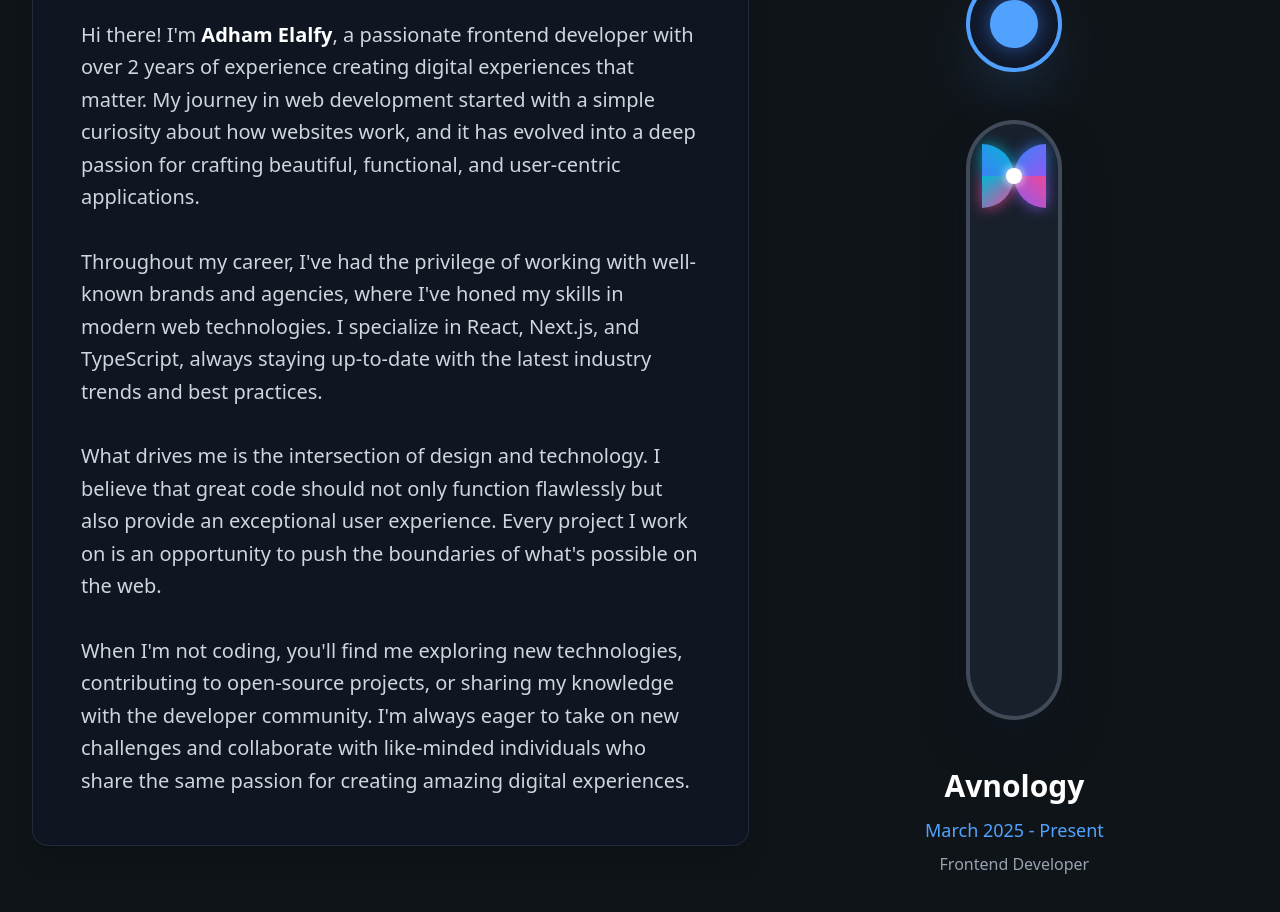
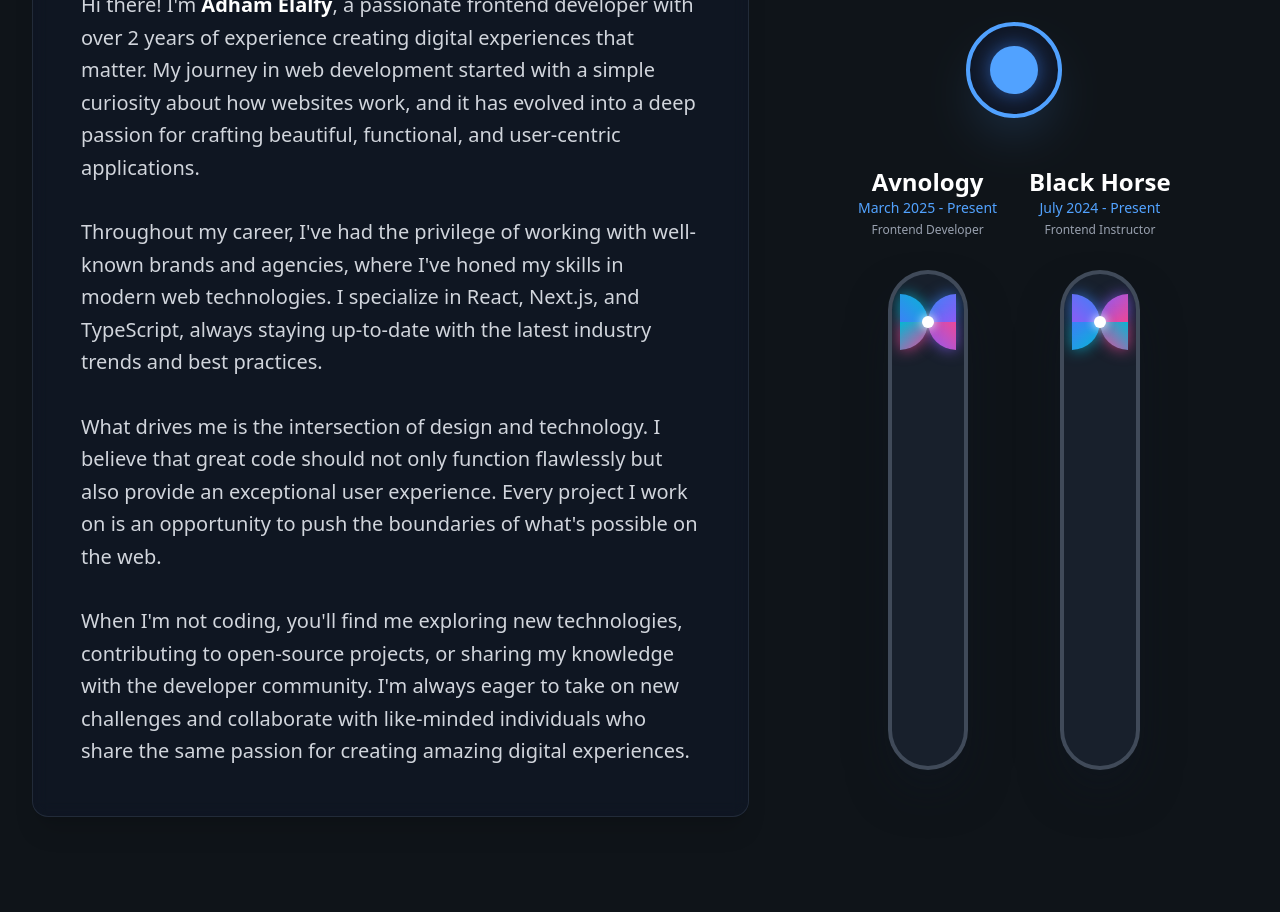
Before and after one commit to adhamalfy/Alfy-Portfolio, a Next.js app: page / in a window 1280 px wide. Shown: the part 1240-2152 px from the top of the page. Built offline with nearby package versions, Linux system fonts and the light colour scheme.

Commit message:
feat: Update ExperienceTimeline component with enhanced layout and animations

```diff
--- a/src/components/sections/About.tsx
+++ b/src/components/sections/About.tsx
@@ -178,9 +178,8 @@ const ExperienceTimeline = () => {
   });
     // Transform scroll progress to tube fill percentage (0% to 100%)
   const tubeProgress = useTransform(scrollYProgress, [0, 1], ["0%", "100%"]);
-
     // Transform scroll progress to move the spinner from top to bottom with the filling
-  const spinnerPosition = useTransform(scrollYProgress, [0, 1], [20, 550]);
+  const spinnerPosition = useTransform(scrollYProgress, [0, 1], [20, 450]);
 
   // Transform scroll progress to rotate the spinner with scroll
   const spinnerRotation = useTransform(scrollYProgress, [0, 1], [0, 720]); // 2 full rotations
@@ -240,16 +239,44 @@ const ExperienceTimeline = () => {
               }}
             />
           </div>
-        </motion.div>        {/* Extra Large Vertical Tube with scroll-based filling from top to bottom */}        <div className="relative flex flex-col items-center">
-          {/* Outer tube - extra large and prominent */}
+        </motion.div>        {/* Dual Timeline Container - Two tubes side by side */}
+        <div className="relative flex flex-row items-start justify-center gap-8">
+
+          {/* Avnology Timeline */}
+          <div className="flex flex-col items-center">
+            {/* Avnology Header */}
+            <motion.div
+              className="text-center mb-8"
+              initial={{ opacity: 0, y: 20 }}
+              animate={isInView ? { opacity: 1, y: 0 } : { opacity: 0, y: 20 }}
+              transition={{ duration: 0.6, delay: 1.2 }}
+            >
+              <h4 className={`text-xl md:text-2xl font-bold ${
+                theme === 'dark' ? 'text-white' : 'text-gray-900'
+              }`}>
+                Avnology
+              </h4>
+              <p className={`text-sm font-medium ${
+                theme === 'dark' ? 'text-blue-400' : 'text-blue-600'
+              }`}>
+                March 2025 - Present
+              </p>
+              <p className={`text-xs mt-1 ${
+                theme === 'dark' ? 'text-gray-400' : 'text-gray-600'
+              }`}>
+                Frontend Developer
+              </p>
+            </motion.div>
+
+            {/* Avnology Tube */}
             <div
               ref={tubeRef}
-            className={`relative w-24 h-[600px] rounded-full border-4 shadow-2xl overflow-hidden ${
+              className={`relative w-20 h-[500px] rounded-full border-4 shadow-2xl overflow-hidden ${
                 theme === 'dark'
                   ? 'border-gray-600/80 bg-gray-800/60 shadow-gray-900/50'
                   : 'border-gray-300 bg-gray-100/60 shadow-gray-300/30'
               }`}>
-            {/* Scroll-based inner filling from top to bottom - matching Hero section gradients */}
+              {/* Scroll-based inner filling from top to bottom */}
               <motion.div
                 className={`absolute top-0 left-0 right-0 rounded-full ${
                   theme === 'dark'
@@ -261,16 +288,18 @@ const ExperienceTimeline = () => {
                   maxHeight: '100%',
                   transformOrigin: 'top',
                   boxShadow: theme === 'dark'
-                  ? 'inset 0 0 30px rgba(59, 130, 246, 0.4)'
-                  : 'inset 0 0 30px rgba(59, 130, 246, 0.3)'
+                    ? 'inset 0 0 20px rgba(59, 130, 246, 0.4)'
+                    : 'inset 0 0 20px rgba(59, 130, 246, 0.3)'
                 }}
-            />            {/* Enhanced CSS Pinwheel Spinner - inside tube, perfectly centered with scroll rotation */}
+              />
+
+              {/* Spinner for Avnology */}
               <motion.div
                 ref={spinnerRef}
-              className="absolute w-16 h-16 z-20"
+                className="absolute w-14 h-14 z-20"
                 style={{
                   top: spinnerPosition,
-                left: 'calc(50% - 32px)',
+                  left: 'calc(50% - 28px)',
                   transform: 'none',
                   rotate: spinnerRotation
                 }}
@@ -281,7 +310,7 @@ const ExperienceTimeline = () => {
                 <div className="relative w-full h-full">
                   {/* Top-right petal */}
                   <div
-                  className="absolute top-0 right-0 w-8 h-8 rounded-tl-full"
+                    className="absolute top-0 right-0 w-7 h-7 rounded-tl-full"
                     style={{
                       background: 'linear-gradient(135deg, #3b82f6, #8b5cf6)',
                       transformOrigin: 'bottom left',
@@ -290,7 +319,7 @@ const ExperienceTimeline = () => {
                   />
                   {/* Bottom-right petal */}
                   <div
-                  className="absolute bottom-0 right-0 w-8 h-8 rounded-bl-full"
+                    className="absolute bottom-0 right-0 w-7 h-7 rounded-bl-full"
                     style={{
                       background: 'linear-gradient(45deg, #8b5cf6, #ec4899)',
                       transformOrigin: 'top left',
@@ -299,7 +328,7 @@ const ExperienceTimeline = () => {
                   />
                   {/* Bottom-left petal */}
                   <div
-                  className="absolute bottom-0 left-0 w-8 h-8 rounded-br-full"
+                    className="absolute bottom-0 left-0 w-7 h-7 rounded-br-full"
                     style={{
                       background: 'linear-gradient(315deg, #ec4899, #06b6d4)',
                       transformOrigin: 'top right',
@@ -308,7 +337,7 @@ const ExperienceTimeline = () => {
                   />
                   {/* Top-left petal */}
                   <div
-                  className="absolute top-0 left-0 w-8 h-8 rounded-tr-full"
+                    className="absolute top-0 left-0 w-7 h-7 rounded-tr-full"
                     style={{
                       background: 'linear-gradient(225deg, #06b6d4, #3b82f6)',
                       transformOrigin: 'bottom right',
@@ -317,52 +346,127 @@ const ExperienceTimeline = () => {
                   />
                   {/* Center dot */}
                   <div
-                  className="absolute top-1/2 left-1/2 transform -translate-x-1/2 -translate-y-1/2 w-4 h-4 rounded-full bg-white"
+                    className="absolute top-1/2 left-1/2 transform -translate-x-1/2 -translate-y-1/2 w-3 h-3 rounded-full bg-white"
                     style={{
                       boxShadow: '0 0 10px rgba(255, 255, 255, 1)'
                     }}
                   />
                 </div>
               </motion.div>
+            </div>
+          </div>
 
-            {/* Enhanced shimmer effect */}
+          {/* Black Horse Timeline */}
+          <div className="flex flex-col items-center">
+            {/* Black Horse Header */}
             <motion.div
-              className="absolute inset-0 bg-gradient-to-t from-transparent via-white/30 to-transparent"
-              animate={isInView ? {
-                y: ['100%', '-100%']
-              } : {}}
-              transition={{
-                duration: 3,
-                delay: 1,
-                ease: "easeInOut",
-                repeat: Infinity,
-                repeatDelay: 2
-              }}
-            />          </div>
-
-          {/* Company Info - enhanced styling */}
-          <motion.div
-            className="mt-12 text-center"
+              className="text-center mb-8"
               initial={{ opacity: 0, y: 20 }}
               animate={isInView ? { opacity: 1, y: 0 } : { opacity: 0, y: 20 }}
-            transition={{ duration: 0.6, delay: 1.5 }}
+              transition={{ duration: 0.6, delay: 1.4 }}
             >
-            <h4 className={`text-2xl md:text-3xl font-bold mb-3 ${
+              <h4 className={`text-xl md:text-2xl font-bold ${
                 theme === 'dark' ? 'text-white' : 'text-gray-900'
               }`}>
-              Avnology
+                Black Horse
               </h4>
-            <p className={`text-lg font-medium ${
+              <p className={`text-sm font-medium ${
                 theme === 'dark' ? 'text-blue-400' : 'text-blue-600'
               }`}>
-              March 2025 - Present
+                July 2024 - Present
               </p>
-            <p className={`text-base mt-2 ${
+              <p className={`text-xs mt-1 ${
                 theme === 'dark' ? 'text-gray-400' : 'text-gray-600'
               }`}>
-              Frontend Developer
+                Frontend Instructor
               </p>
             </motion.div>
+
+            {/* Black Horse Tube */}
+            <div
+              className={`relative w-20 h-[500px] rounded-full border-4 shadow-2xl overflow-hidden ${
+                theme === 'dark'
+                  ? 'border-gray-600/80 bg-gray-800/60 shadow-gray-900/50'
+                  : 'border-gray-300 bg-gray-100/60 shadow-gray-300/30'
+              }`}>
+              {/* Scroll-based inner filling from top to bottom */}
+              <motion.div
+                className={`absolute top-0 left-0 right-0 rounded-full ${
+                  theme === 'dark'
+                    ? 'bg-gradient-to-b from-purple-500 via-pink-400 to-blue-400'
+                    : 'bg-gradient-to-b from-purple-600 via-pink-500 to-blue-500'
+                }`}
+                style={{
+                  height: tubeProgress,
+                  maxHeight: '100%',
+                  transformOrigin: 'top',
+                  boxShadow: theme === 'dark'
+                    ? 'inset 0 0 20px rgba(147, 51, 234, 0.4)'
+                    : 'inset 0 0 20px rgba(147, 51, 234, 0.3)'
+                }}
+              />
+
+              {/* Spinner for Black Horse */}
+              <motion.div
+                className="absolute w-14 h-14 z-20"
+                style={{
+                  top: spinnerPosition,
+                  left: 'calc(50% - 28px)',
+                  transform: 'none',
+                  rotate: spinnerRotation
+                }}
+                initial={{ opacity: 1, scale: 1 }}
+                animate={{ opacity: 1, scale: 1 }}
+                transition={{ duration: 0.5 }}
+              >
+                <div className="relative w-full h-full">
+                  {/* Top-right petal */}
+                  <div
+                    className="absolute top-0 right-0 w-7 h-7 rounded-tl-full"
+                    style={{
+                      background: 'linear-gradient(135deg, #8b5cf6, #ec4899)',
+                      transformOrigin: 'bottom left',
+                      boxShadow: '0 0 15px rgba(139, 92, 246, 0.8)'
+                    }}
+                  />
+                  {/* Bottom-right petal */}
+                  <div
+                    className="absolute bottom-0 right-0 w-7 h-7 rounded-bl-full"
+                    style={{
+                      background: 'linear-gradient(45deg, #ec4899, #06b6d4)',
+                      transformOrigin: 'top left',
+                      boxShadow: '0 0 15px rgba(236, 72, 153, 0.8)'
+                    }}
+                  />
+                  {/* Bottom-left petal */}
+                  <div
+                    className="absolute bottom-0 left-0 w-7 h-7 rounded-br-full"
+                    style={{
+                      background: 'linear-gradient(315deg, #06b6d4, #3b82f6)',
+                      transformOrigin: 'top right',
+                      boxShadow: '0 0 15px rgba(6, 182, 212, 0.8)'
+                    }}
+                  />
+                  {/* Top-left petal */}
+                  <div
+                    className="absolute top-0 left-0 w-7 h-7 rounded-tr-full"
+                    style={{
+                      background: 'linear-gradient(225deg, #3b82f6, #8b5cf6)',
+                      transformOrigin: 'bottom right',
+                      boxShadow: '0 0 15px rgba(59, 130, 246, 0.8)'
+                    }}
+                  />
+                  {/* Center dot */}
+                  <div
+                    className="absolute top-1/2 left-1/2 transform -translate-x-1/2 -translate-y-1/2 w-3 h-3 rounded-full bg-white"
+                    style={{
+                      boxShadow: '0 0 10px rgba(255, 255, 255, 1)'
+                    }}
+                  />
+                </div>
+              </motion.div>
+            </div>
+          </div>
         </div>
       </div>
     </motion.div>
```
Lines whose indentation alone changed are shown as unchanged.
